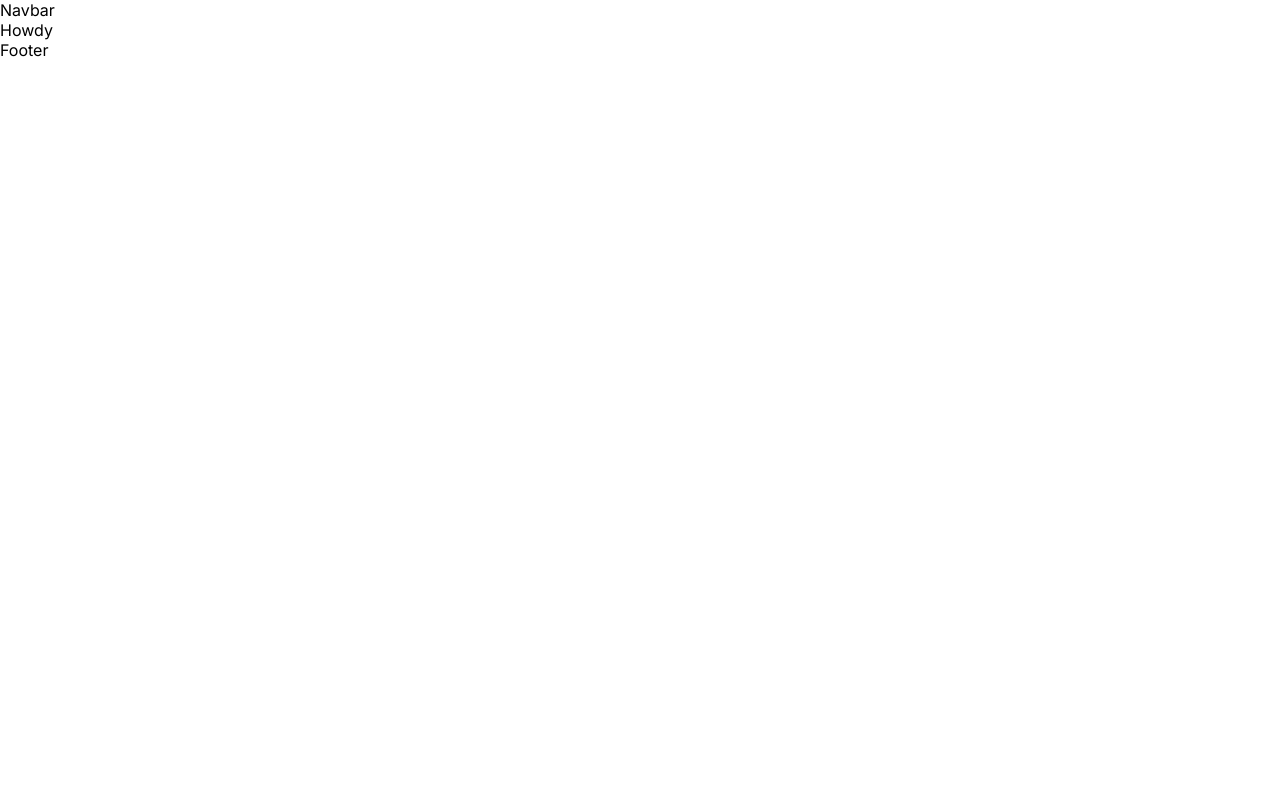
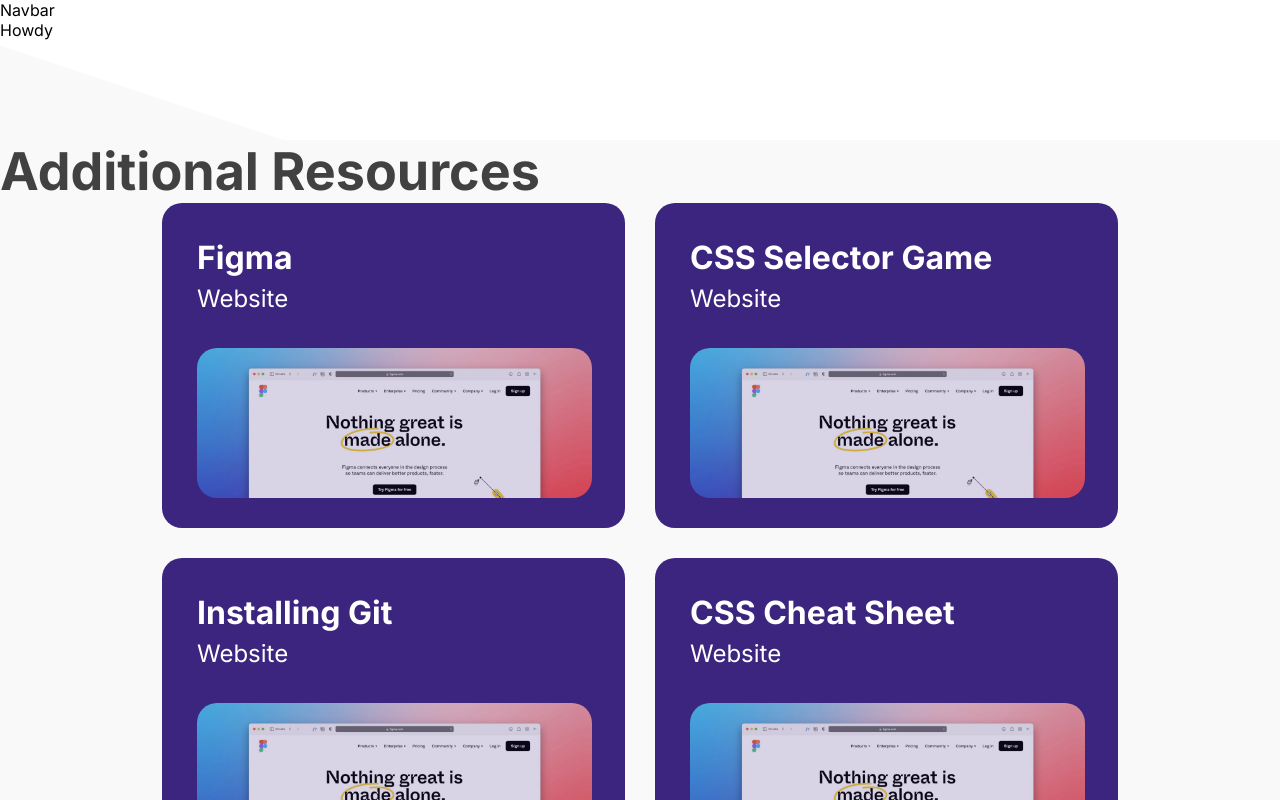
Before and after one commit to include-davis/cohort-platform, a Next.js app: page / in a window 1280 px wide. Shown: the top 800 px of the page. Built offline with nearby package versions, Linux system fonts and the light colour scheme.

Commit message:
Implemented cards

```diff
--- a/app/(homepage)/page.jsx
+++ b/app/(homepage)/page.jsx
@@ -1,9 +1,20 @@
 import styles from "./homepage.module.scss";
+import Card from "../_components/workshop-additional-resources/card";
+import AdditionalResources from "../_components/workshop-additional-resources/additional-resources";
+
 
 export default function Home() {
+  const card = {
+    title: "Figma",
+    type: "Website",
+    image: "/images/filler.jpeg",
+    link: "https://www.figma.com/design/fpRwqzY3DXwOSi5Vsw8d5N/Early-Explorations?node-id=1-4&node-type=canvas&t=2lOneHx40SU7Yya0-0"
+  };
+
   return (
     <div className={styles.page}>
       Howdy
+      <AdditionalResources/>
     </div>
   );
 }
--- /dev/null
+++ b/app/_components/workshop-additional-resources/additional-resources.jsx
@@ -0,0 +1,31 @@
+import Image from 'next/image';
+import styles from './additional-resources.module.scss';
+import Card from './card'
+import cards from './cards.json';
+
+
+export default function AdditionalResources() {
+    return (
+        <div className={styles.mainContainer}>
+            <div className={styles.tabContainer}>
+                <div className={styles.tab}></div>
+                <div className={styles.notch}></div>
+            </div>
+            <div className={styles.mainBodyContainer}>
+
+                <h3>Additional Resources</h3>
+                <div className={styles.cardsContainer}>
+                    {cards.map((card, index) => (
+                        <Card
+                            key={index}
+                            title={card.title}
+                            type={card.type}
+                            image={card.image}
+                            link={card.link}
+                        />
+                    ))}
+                </div>
+            </div>
+        </div>
+    );
+}
--- /dev/null
+++ b/app/_components/workshop-additional-resources/additional-resources.module.scss
@@ -0,0 +1,25 @@
+.mainBodyContainer {
+    background-color: var(--background-light);
+    h3 {
+        font-size: 3.25rem;
+        color: var( --text-midtone);
+
+    }
+}
+
+.tab{
+
+    position: relative;
+    width: 300px;
+    height: 100px;
+    background-color: var(--background-light);
+    overflow: hidden;
+    mask-image: linear-gradient(to left bottom, transparent 100px, black 0);
+}
+
+.cardsContainer {
+    display: flex;
+    flex-wrap: wrap;
+    gap: 30px;
+    justify-content: center;
+}
--- /dev/null
+++ b/app/_components/workshop-additional-resources/card.jsx
@@ -0,0 +1,25 @@
+import Image from 'next/image'
+import styles from './card.module.scss'
+import Link from 'next/link'
+
+export default function Card( {title, type, image, link}) {
+    return (
+        <Link href={link} passHref>
+            <div className = {styles.card}>
+                <div className = {styles.textContainer}>
+                    <h2>{title}</h2>
+                    <p>{type}</p>
+                </div>
+                <div className = {styles.imgContainer}>
+                    <Image
+                        src = {image}
+                        alt={title}
+                        style={{ objectFit: "cover" }}
+                        fill={true}
+                    />
+                </div>
+            </div>
+        </Link>
+
+    )
+}
--- /dev/null
+++ b/app/_components/workshop-additional-resources/card.module.scss
@@ -0,0 +1,34 @@
+.card {
+    display: flex;
+    flex-direction: column;
+    gap: 35px;
+    background-color: var( --include-purple);
+    width: 463px;
+    height: 325px;
+    border-radius: 20px;
+    padding: 35px 35px 30px 35px;
+    color: var(--text-light);
+    h2 {
+        font-size: 2rem;
+    }
+
+    p {
+        font-size: 1.5rem;
+    }
+}
+
+.textContainer {
+    display: flex;
+    flex-direction: column;
+    gap: 7px;
+}
+
+.imgContainer {
+    position: relative;
+    width: 395px;
+    height: 150px;
+    border-radius: 20px;
+    overflow: hidden;
+    opacity: 80%;
+
+}
--- /dev/null
+++ b/app/_components/workshop-additional-resources/cards.json
@@ -0,0 +1,38 @@
+[
+    {
+        "title": "Figma",
+        "type": "Website",
+        "image": "/images/filler.jpeg",
+        "link": "https://flukeout.github.io/"
+    },
+    {
+        "title": "CSS Selector Game",
+        "type": "Website",
+        "image": "/images/filler.jpeg",
+        "link": "https://flukeout.github.io/"
+    },
+    {
+        "title": "Installing Git",
+        "type": "Website",
+        "image": "/images/filler.jpeg",
+        "link": "https://flukeout.github.io/"
+    },
+    {
+        "title": "CSS Cheat Sheet",
+        "type": "Website",
+        "image": "/images/filler.jpeg",
+        "link": "https://flukeout.github.io/"
+    },
+    {
+        "title": "HTML Semantics",
+        "type": "Website",
+        "image": "/images/filler.jpeg",
+        "link": "https://flukeout.github.io/"
+    },
+    {
+        "title": "HTML File Setup",
+        "type": "Website",
+        "image": "/images/filler.jpeg",
+        "link": "https://flukeout.github.io/"
+    }
+]
```
Also changed, not shown: public/images/filler.jpeg (added).
